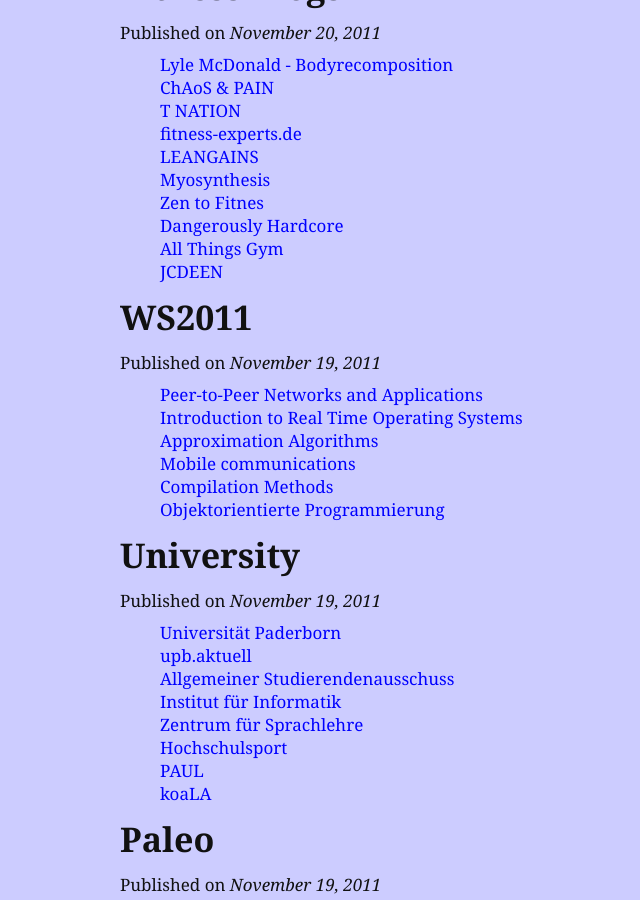
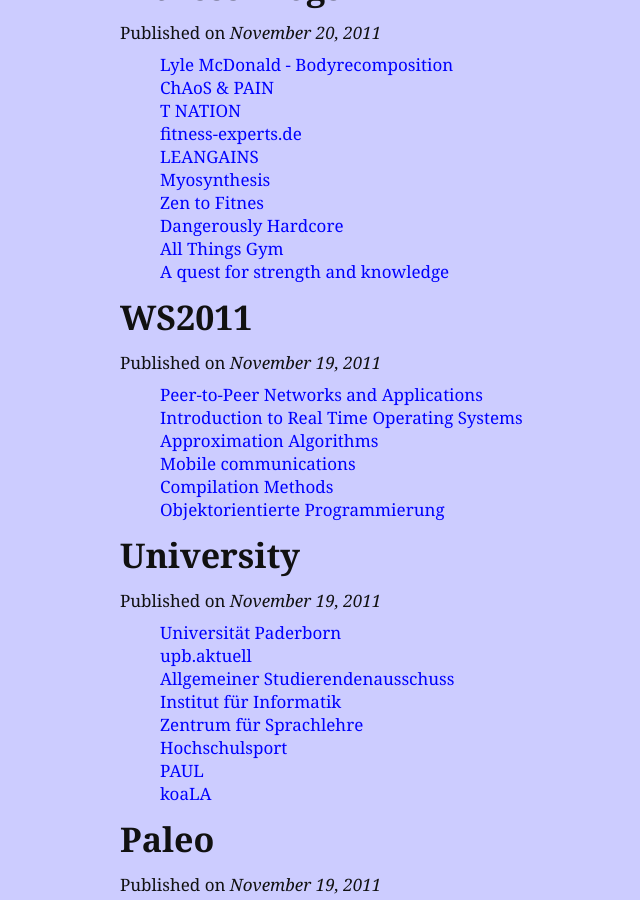
Before and after one commit to zdxerr/zdxerr.github.com, a Jekyll site: the page built from index.html, in a window 1280 px wide and 900 px high, scrolled down 9637 px. Shown: the whole window, without its empty margins (140-780 px from the left). Built offline with Jekyll 4.4.1, drawn with Linux system fonts in a browser that asks for light colours; Markdown is read by kramdown in place of the engine named in the settings.

Commit message:
New link.

```diff
--- a/_posts/2011-11-20-fitness-blogs.markdown
+++ b/_posts/2011-11-20-fitness-blogs.markdown
@@ -13,4 +13,4 @@
 - [Zen to Fitnes](http://zentofitness.com/)
 - [Dangerously Hardcore](http://www.dangerouslyhardcore.com/)
 - [All Things Gym](http://www.allthingsgym.com/)
-- [JCDEEN](http://jcdeen.com/)
+- [A quest for strength and knowledge](http://gregnuckols.wordpress.com/)
```
